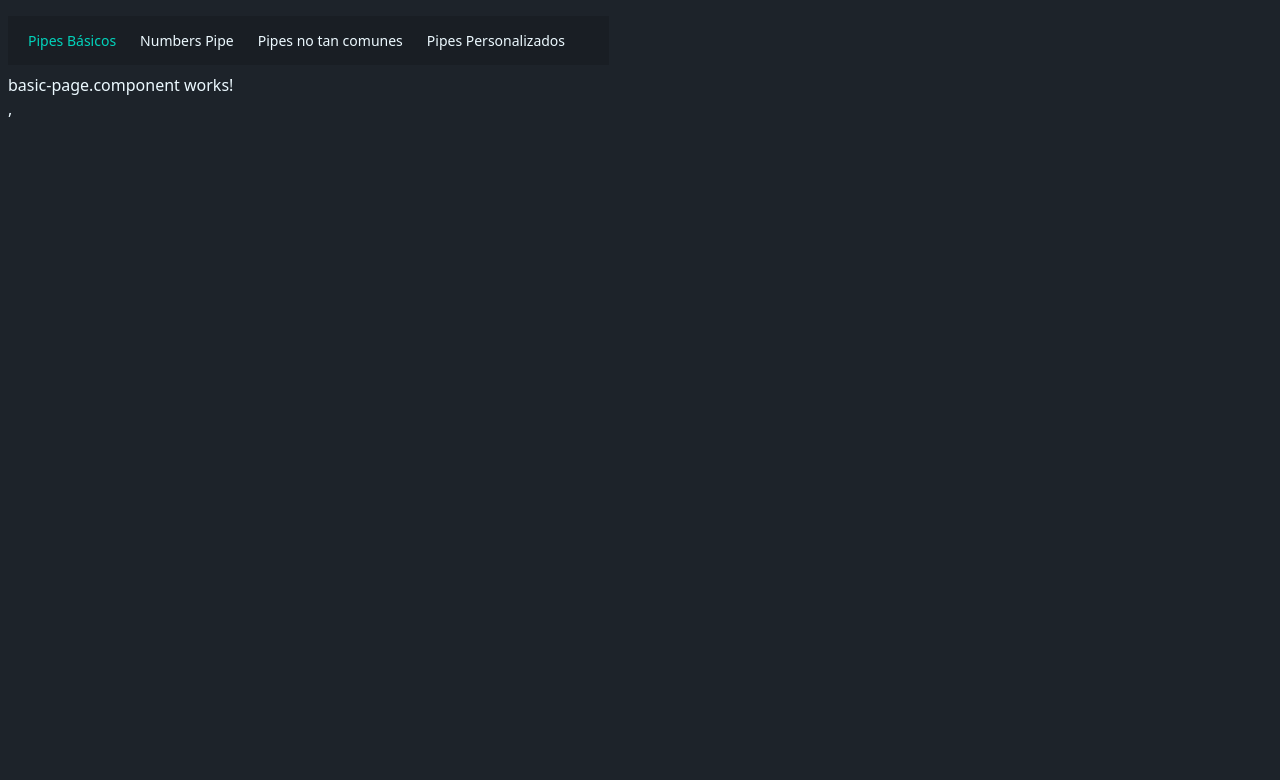
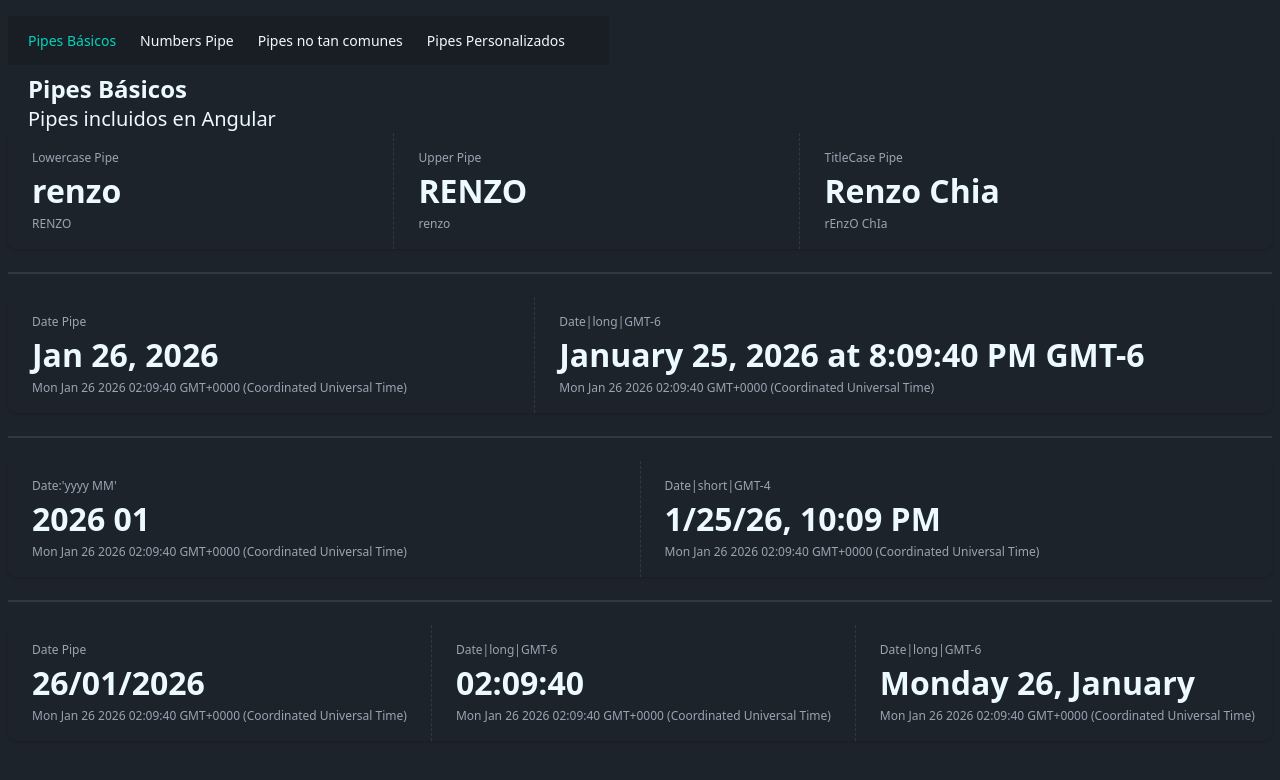
Before and after one commit to renzochial/05-pipes-app, an Angular app: page /basic in a window 1280 px wide. Shown: the top 780 px of the page. Built offline with nearby package versions, Linux system fonts and the light colour scheme.

Commit message:
pipes basic, number y dates

```diff
--- a/src/app/pages/basic-page/basic-page.component.html
+++ b/src/app/pages/basic-page/basic-page.component.html
@@ -1 +1,78 @@
-<p>basic-page.component works!</p>,
+<section class="mx-5">
+  <h1 class="text-2xl font-bold">Pipes Básicos</h1>
+  <h1 class="text-xl font-thin">Pipes incluidos en Angular</h1>
+</section>
+
+<div class="stats stats-vertical lg:stats-horizontal shadow w-full">
+  <div class="stat">
+    <div class="stat-title">Lowercase Pipe</div>
+    <div class="stat-value">{{nameUpper() | lowercase}}</div>
+    <div class="stat-desc">{{nameUpper()}}</div>
+  </div>
+
+  <div class="stat">
+    <div class="stat-title">Upper Pipe</div>
+    <div class="stat-value">{{nameLower() | uppercase}}</div>
+    <div class="stat-desc">{{nameLower()}}</div>
+  </div>
+
+  <div class="stat">
+    <div class="stat-title">TitleCase Pipe</div>
+    <div class="stat-value">{{fullName() | titlecase}}</div>
+    <div class="stat-desc">{{fullName()}}</div>
+  </div>
+</div>
+
+<div class="divider"></div>
+
+<div class="stats stats-vertical lg:stats-horizontal shadow w-full">
+  <div class="stat">
+    <div class="stat-title">Date Pipe</div>
+    <div class="stat-value">{{customDate() | date}}</div>
+    <div class="stat-desc">{{customDate()}}</div>
+  </div>
+
+  <div class="stat">
+    <div class="stat-title">Date|long|GMT-6</div>
+    <div class="stat-value">{{customDate() | date:'long':'GMT-6'}}</div>
+    <div class="stat-desc">{{customDate()}}</div>
+  </div>
+</div>
+
+<div class="divider"></div>
+
+<div class="stats stats-vertical lg:stats-horizontal shadow w-full">
+  <div class="stat">
+    <div class="stat-title">Date:'yyyy MM'</div>
+    <div class="stat-value">{{customDate() | date: 'yyyy MM'}}</div>
+    <div class="stat-desc">{{customDate()}}</div>
+  </div>
+
+  <div class="stat">
+    <div class="stat-title">Date|short|GMT-4</div>
+    <div class="stat-value">{{customDate() | date:'short':'GMT-4'}}</div>
+    <div class="stat-desc">{{customDate()}}</div>
+  </div>
+</div>
+
+<div class="divider"></div>
+
+<div class="stats stats-vertical lg:stats-horizontal shadow w-full">
+  <div class="stat">
+    <div class="stat-title">Date Pipe</div>
+    <div class="stat-value">{{customDate() | date: "dd/MM/yyyy"}}</div>
+    <div class="stat-desc">{{customDate()}}</div>
+  </div>
+
+  <div class="stat">
+    <div class="stat-title">Date|long|GMT-6</div>
+    <div class="stat-value">{{customDate() | date:'HH:mm:ss'}}</div>
+    <div class="stat-desc">{{customDate()}}</div>
+  </div>
+
+  <div class="stat">
+    <div class="stat-title">Date|long|GMT-6</div>
+    <div class="stat-value">{{customDate() | date:'EEEE d, MMMM'}}</div>
+    <div class="stat-desc">{{customDate()}}</div>
+  </div>
+</div>
--- a/src/app/pages/basic-page/basic-page.component.ts
+++ b/src/app/pages/basic-page/basic-page.component.ts
@@ -1,8 +1,30 @@
-import { Component } from '@angular/core';
+import { DatePipe, LowerCasePipe, TitleCasePipe, UpperCasePipe } from '@angular/common';
+import { Component, effect, signal } from '@angular/core';
 
 @Component({
   selector: 'app-basic-page',
-  imports: [],
+  imports: [LowerCasePipe, UpperCasePipe, TitleCasePipe, DatePipe],
   templateUrl: './basic-page.component.html',
 })
-export default class BasicPageComponent { }
+export default class BasicPageComponent {
+
+  nameLower = signal('renzo');
+  nameUpper = signal('RENZO');
+  fullName = signal('rEnzO ChIa');
+
+
+  customDate = signal(new Date());
+
+  tickingDateEffect = effect((onCleanup)=> {
+
+    const interval = setInterval(()=>{
+      this.customDate.set(new Date())
+    }, 1000);
+
+    onCleanup(()=>{
+      clearInterval(interval)
+    })
+
+  })
+
+}
--- a/src/app/pages/number-page/number-page.component.html
+++ b/src/app/pages/number-page/number-page.component.html
@@ -1 +1,31 @@
-<p>number-page.component works!</p>,
+<section class="mx-5">
+  <h1 class="text-2xl font-bold">Pipes numéricos</h1>
+  <h1 class="text-xl font-thin">Pipes incluidos en Angular</h1>
+</section>
+
+
+<div class="stats stats-vertical lg:stats-horizontal shadow w-full">
+  <div class="stat">
+    <div class="stat-title">Number: '1.2-2'</div>
+    <div class="stat-value">{{totalSells() | number:'1.2-2'}}</div>
+    <div class="stat-desc">{{totalSells()}}</div>
+  </div>
+
+  <div class="stat">
+    <div class="stat-title">Number: '1.2-2'</div>
+    <div class="stat-value">{{totalSells() + 1234 | number:'1.2-2'}}</div>
+    <div class="stat-desc">{{totalSells()}}</div>
+  </div>
+
+  <div class="stat">
+    <div class="stat-title">Currency</div>
+    <div class="stat-value">{{totalSells() | currency: 'COP' : 'symbol-narrow' : '1.4-4'}}</div>
+    <div class="stat-desc">{{totalSells()}}</div>
+  </div>
+
+ <div class="stat">
+    <div class="stat-title">Percent</div>
+    <div class="stat-value">{{percent() | percent:'1.2-2'}}</div>
+    <div class="stat-desc">{{percent()}}</div>
+  </div>
+</div>
--- a/src/app/pages/number-page/number-page.component.ts
+++ b/src/app/pages/number-page/number-page.component.ts
@@ -1,8 +1,14 @@
-import { Component } from '@angular/core';
+import { CurrencyPipe, DecimalPipe, PercentPipe } from '@angular/common';
+import { Component, signal } from '@angular/core';
 
 @Component({
   selector: 'app-number-page',
-  imports: [],
+  imports: [DecimalPipe, PercentPipe, CurrencyPipe],
   templateUrl: './number-page.component.html',
 })
-export default class NumberPageComponent { }
+export default class NumberPageComponent {
+
+    totalSells = signal(2_334_533.5567);
+    percent = signal(0.4856);
+
+ }
```
